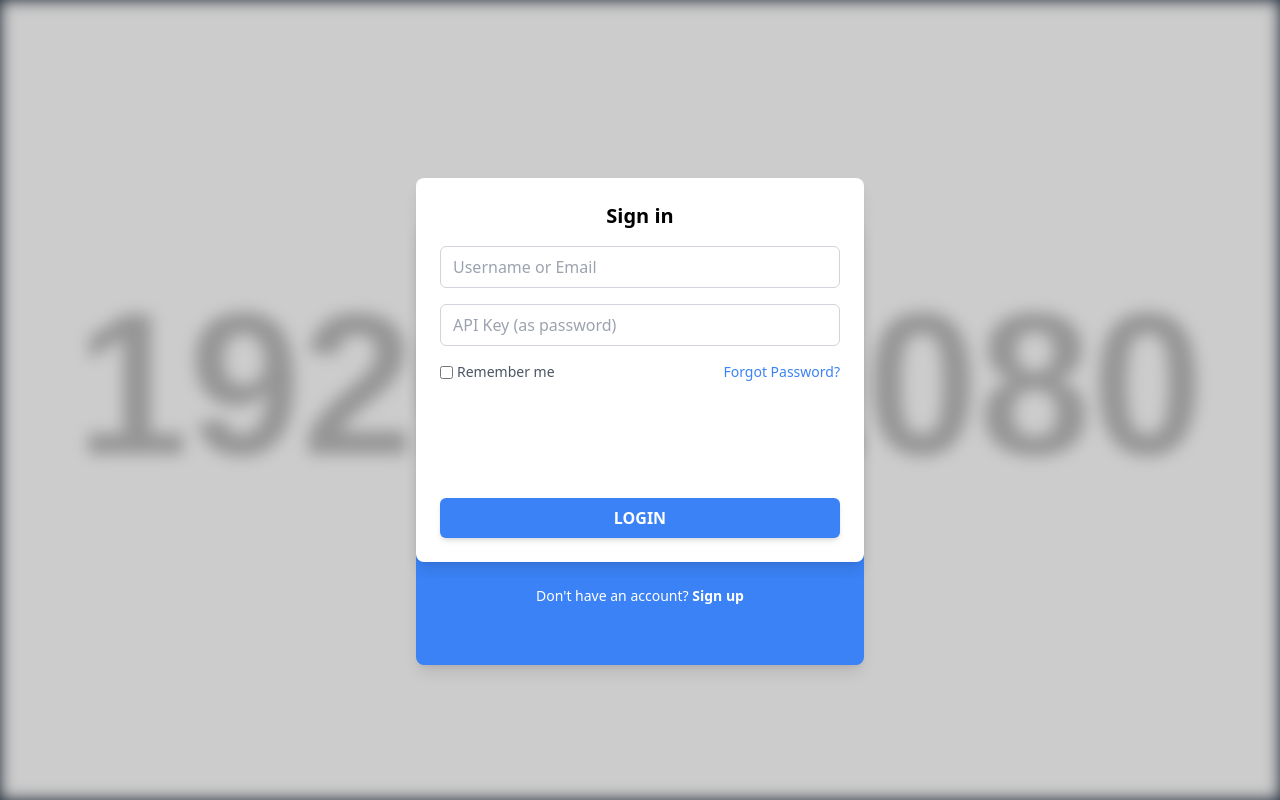
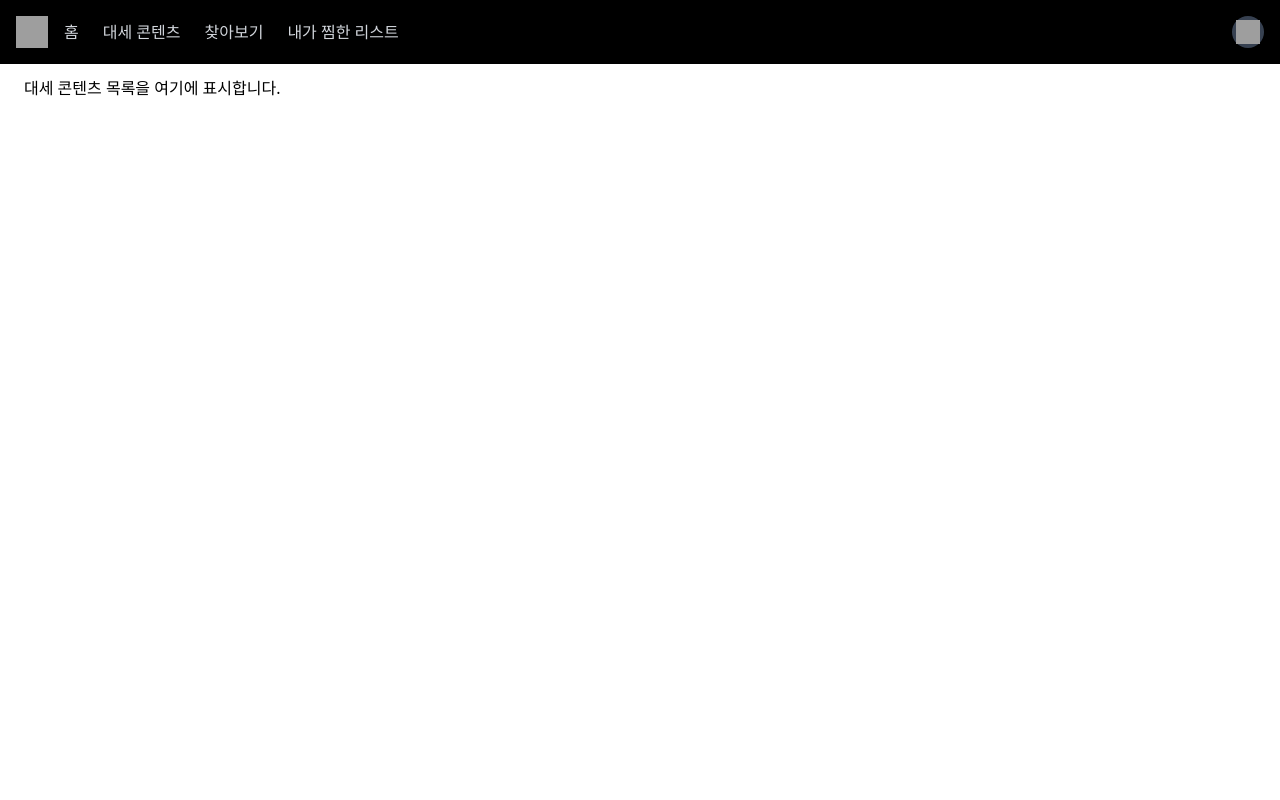
Before and after one commit to Imvideo/wsd-movie, a Vue app: page /popular in a window 1280 px wide. Before the commit this address led to /signin. Built offline with nearby package versions, Linux system fonts and the light colour scheme; grey boxes are pictures that could not be loaded.

Commit message:
fix: 로그인 페이지 색상 수정

```diff
--- a/src/App.vue
+++ b/src/App.vue
@@ -1,11 +1,18 @@
 <template>
-  <router-view />
+  <div>
+    <AppHeader />
+    <router-view />
+  </div>
 </template>
 
 <script lang="ts">
 import { defineComponent } from "vue";
+import AppHeader from "@/components/AppHeader.vue";
 
 export default defineComponent({
   name: "App",
+  components: {
+    AppHeader,
+  },
 });
 </script>
--- a/src/components/AppHeader.vue
+++ b/src/components/AppHeader.vue
@@ -1,17 +1,53 @@
 <template>
-  <header class="flex items-center justify-between p-4 bg-gray-900 text-white">
+  <header class="flex items-center justify-between p-4 bg-black text-white fixed top-0 left-0 w-full z-10">
+    <!-- 로고 -->
     <div class="flex items-center">
-      <img src="/logo.png" alt="Logo" class="w-10 h-10 mr-4" />
-      <nav class="flex space-x-4">
-        <router-link to="/" class="hover:underline">홈</router-link>
-        <router-link to="/browse" class="hover:underline">찾아보기</router-link>
-        <router-link to="/mylist" class="hover:underline">내가 찜한 콘텐츠</router-link>
+      <img src="/logo.png" alt="Logo" class="w-8 h-8 mr-4" />
+      <nav class="flex space-x-6">
+        <router-link
+            to="/"
+            class="text-gray-300 hover:text-white"
+            active-class="text-white font-bold"
+        >
+          홈
+        </router-link>
+        <router-link
+            to="/browse"
+            class="text-gray-300 hover:text-white"
+            active-class="text-white font-bold"
+        >
+          대세 콘텐츠
+        </router-link>
+        <router-link
+            to="/explore"
+            class="text-gray-300 hover:text-white"
+            active-class="text-white font-bold"
+        >
+          찾아보기
+        </router-link>
+        <router-link
+            to="/mylist"
+            class="text-gray-300 hover:text-white"
+            active-class="text-white font-bold"
+        >
+          내가 찜한 리스트
+        </router-link>
       </nav>
     </div>
+
+    <!-- 프로필 아이콘 -->
     <div>
-      <button>
-        <img src="/user-icon.png" alt="User" class="w-8 h-8" />
+      <button class="w-8 h-8 rounded-full bg-gray-700 flex items-center justify-center">
+        <img src="/user-icon.png" alt="Profile" class="w-6 h-6" />
       </button>
     </div>
   </header>
 </template>
+
+<script lang="ts">
+import { defineComponent } from "vue";
+
+export default defineComponent({
+  name: "AppHeader",
+});
+</script>
--- a/src/components/LoginSignUp.vue
+++ b/src/components/LoginSignUp.vue
@@ -13,7 +13,7 @@
           class="absolute w-full transition-transform duration-700 ease-in-out rounded-lg shadow-lg"
           :class="{
           'z-10 translate-y-minus-30 bg-white text-black h-96': !isSignUp,
-          'z-0 translate-y-40 bg-blue-500 text-white h-[450px]': isSignUp,
+          'z-0 translate-y-40 bg-blue-500 text-white h-96': isSignUp,
         }"
       >
         <div class="p-6 flex flex-col justify-between h-full">
@@ -52,16 +52,16 @@
             LOGIN
           </button>
         </div>
-        <!-- "Don't have an account?" 문구 -->
+        <!-- Sign up 문구 -->
         <p
             v-if="!isSignUp"
-            class="mt-4 text-center text-sm text-white bg-blue-500 py-2 rounded-b-lg"
+            class="text-center text-sm text-white bg-blue-500 py-2 rounded-b-lg"
         >
           Don't have an account?
           <a
               href="#"
-              class="font-bold hover:underline"
-              @click.prevent="toggleCard"
+              class="font-bold text-white hover:underline"
+              @click.prevent="toggleCard('signup')"
           >
             Sign up
           </a>
@@ -73,7 +73,7 @@
           class="absolute w-full transition-transform duration-700 ease-in-out rounded-lg shadow-lg"
           :class="{
           'z-10 translate-y-minus-30 bg-white text-black h-96': isSignUp,
-          'z-0 translate-y-40 bg-blue-500 text-white h-[450px]': !isSignUp,
+          'z-0 translate-y-40 bg-blue-500 text-white h-96': !isSignUp,
         }"
       >
         <div class="p-6 flex flex-col justify-between h-full">
@@ -105,22 +105,22 @@
           </div>
           <button
               v-if="isSignUp"
-              class="mt-6 w-full py-2 px-4 bg-white text-blue-500 font-semibold rounded-md shadow-md hover:bg-gray-100 focus:outline-none focus:ring-2 focus:ring-blue-400 focus:ring-offset-2"
+              class="mt-6 w-full py-2 px-4 bg-blue-500 text-white font-semibold rounded-md shadow-md hover:bg-blue-600 focus:outline-none focus:ring-2 focus:ring-blue-400 focus:ring-offset-2"
               @click.prevent="handleSignUp"
           >
             SIGN UP
           </button>
         </div>
-        <!-- "Already have an account?" 문구 -->
+        <!-- Sign in 문구 -->
         <p
             v-if="isSignUp"
-            class="mt-4 text-center text-sm text-white bg-blue-500 py-2 rounded-b-lg"
+            class="text-center text-sm text-white bg-blue-500 py-2 rounded-b-lg"
         >
           Already have an account?
           <a
               href="#"
-              class="font-bold hover:underline"
-              @click.prevent="toggleCard"
+              class="font-bold text-white hover:underline"
+              @click.prevent="toggleCard('signin')"
           >
             Sign in
           </a>
@@ -138,40 +138,65 @@ export default defineComponent({
   name: "LoginSignUp",
   setup() {
     const router = useRouter();
+    const isSignUp = ref(false);
     const username = ref("");
-    const password = ref(""); // TMDB API 키로 사용
+    const password = ref("");
     const email = ref("");
     const confirmPassword = ref("");
     const errorMessage = ref("");
 
+    const resetFields = () => {
+      username.value = "";
+      password.value = "";
+      email.value = "";
+      confirmPassword.value = "";
+      errorMessage.value = "";
+    };
+
+    const toggleCard = (type: string) => {
+      resetFields();
+      isSignUp.value = type === "signup";
+    };
+
     const handleLogin = () => {
       if (password.value.trim()) {
-        localStorage.setItem("apiKey", password.value); // API 키 저장
-        router.push("/"); // 로그인 성공 후 홈 페이지로 이동
+        localStorage.setItem("apiKey", password.value);
+        alert("Login successful");
+        router.push("/"); // 로그인 성공 후 홈페이지로 이동
       } else {
         errorMessage.value = "API key is required!";
       }
     };
 
+    const handleSignUp = () => {
+      if (password.value !== confirmPassword.value) {
+        errorMessage.value = "Passwords do not match!";
+        return;
+      }
+      localStorage.setItem(
+          "user",
+          JSON.stringify({ email: email.value, password: password.value })
+      );
+      alert("Sign up successful");
+      toggleCard("signin");
+    };
+
     return {
+      isSignUp,
       username,
       password,
       email,
       confirmPassword,
       errorMessage,
+      toggleCard,
       handleLogin,
+      handleSignUp,
     };
   },
 });
 </script>
 
-
-
-
-
-
 <style scoped>
-/* 카드 높이 및 위치 조정 */
 .translate-y-minus-30 {
   transform: translateY(-30px);
 }
--- a/src/components/MovieSlider.vue
+++ b/src/components/MovieSlider.vue
@@ -99,18 +99,18 @@ export default defineComponent({
 </script>
 
 
-<style scoped>
-.overflow-x-auto {
-  display: flex;
-  overflow-x: auto;
-  scroll-behavior: smooth;
-}
+<!--<style scoped>-->
+<!--.overflow-x-auto {-->
+<!--  display: flex;-->
+<!--  overflow-x: auto;-->
+<!--  scroll-behavior: smooth;-->
+<!--}-->
 
-.overflow-x-auto::-webkit-scrollbar {
-  display: none; /* 스크롤바 숨기기 */
-}
+<!--.overflow-x-auto::-webkit-scrollbar {-->
+<!--  display: none; /* 스크롤바 숨기기 */-->
+<!--}-->
 
-.space-x-4 > * + * {
-  margin-left: 1rem;
-}
-</style>
+<!--.space-x-4 > * + * {-->
+<!--  margin-left: 1rem;-->
+<!--}-->
+<!--</style>-->
--- /dev/null
+++ b/src/components/PopularPage.vue
@@ -0,0 +1,14 @@
+<template>
+  <div class="p-6">
+    <h1 class="text-3xl font-bold mb-4">대세 콘텐츠</h1>
+    <p>대세 콘텐츠 목록을 여기에 표시합니다.</p>
+  </div>
+</template>
+
+<script lang="ts">
+import { defineComponent } from "vue";
+
+export default defineComponent({
+  name: "PopularPage",
+});
+</script>
--- /dev/null
+++ b/src/components/SearchPage.vue
@@ -0,0 +1,14 @@
+<template>
+  <div class="p-6">
+    <h1 class="text-3xl font-bold mb-4">찾아보기</h1>
+    <p>검색 페이지입니다. 검색 기능을 여기에 구현하세요.</p>
+  </div>
+</template>
+
+<script lang="ts">
+import { defineComponent } from "vue";
+
+export default defineComponent({
+  name: "SearchPage",
+});
+</script>
--- /dev/null
+++ b/src/components/WishList.vue
@@ -0,0 +1,14 @@
+<template>
+  <div class="p-6">
+    <h1 class="text-3xl font-bold mb-4">내가 찜한 리스트</h1>
+    <p>찜한 콘텐츠 목록을 여기에 표시합니다.</p>
+  </div>
+</template>
+
+<script lang="ts">
+import { defineComponent } from "vue";
+
+export default defineComponent({
+  name: "WishList",
+});
+</script>
--- a/src/router/index.ts
+++ b/src/router/index.ts
@@ -1,6 +1,9 @@
 import { createRouter, createWebHistory } from "vue-router";
 import LoginSignUp from "@/components/LoginSignUp.vue";
 import HomePage from "@/components/HomePage.vue";
+import PopularPage from "@/components/PopularPage.vue";
+import SearchPage from "@/components/SearchPage.vue";
+import WishList from "@/components/WishList.vue";
 
 const routes = [
     {
@@ -13,6 +16,21 @@ const routes = [
         name: "HomePage",
         component: HomePage,
         meta: { requiresAuth: true }, // 인증이 필요한 페이지
+    },
+    {
+        path: "/popular", // 로그인 페이지
+        name: "PopularPage",
+        component: PopularPage,
+    },
+    {
+        path: "/search", // 로그인 페이지
+        name: "SearchPage",
+        component: SearchPage,
+    },
+    {
+        path: "/wishlist", // 로그인 페이지
+        name: "WishList",
+        component: WishList,
     },
     {
         path: "/:pathMatch(.*)*", // 잘못된 경로 처리
```
